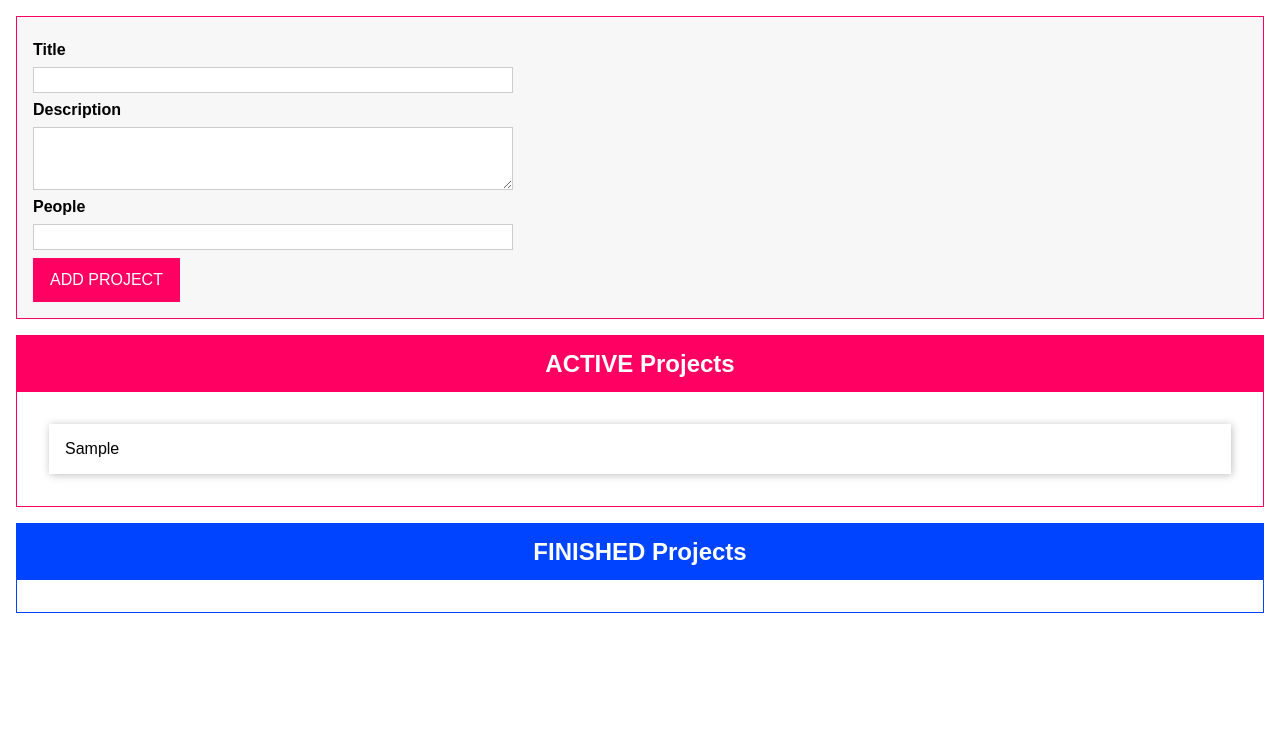
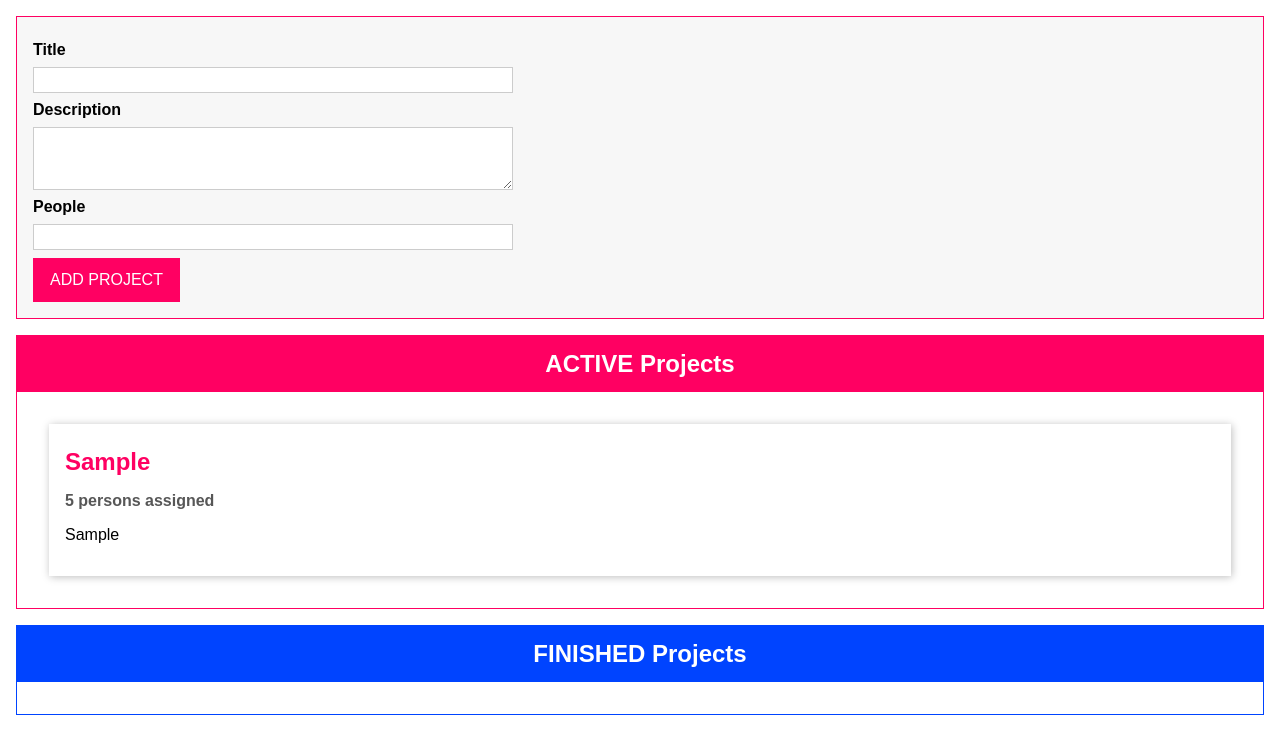
Before and after one commit to saerom-hong/typescript-learning, a website with bundled scripts: page index.html in a window 1280 px wide. Both pictures are taken after typing "Sample", "Sample", "5" into the empty fields and a click on the button "ADD PROJECT". Built offline with nearby package versions, Linux system fonts and the light colour scheme.

Commit message:
build Project #3 - display project items

```diff
--- a/index.html
+++ b/index.html
@@ -27,7 +27,11 @@
       </form>
     </template>
     <template id="single-project">
-      <li></li>
+      <li>
+        <h2></h2>
+        <h3></h3>
+        <p></p>
+      </li>
     </template>
     <template id="project-list">
       <section class="projects">
--- a/src/app.ts
+++ b/src/app.ts
@@ -280,10 +280,38 @@ class ProjectList extends Component<HTMLDivElement, HTMLElement> {
     )! as HTMLUListElement;
     listEl.innerHTML = ""; //avoid duplicate old list, just re-render lists every time
     for (const prjItem of this.assignedProjects) {
-      const listItem = document.createElement("li");
-      listItem.textContent = prjItem.title;
-      listEl?.appendChild(listItem);
+      new ProjectItem(this.element.querySelector("ul")!.id, prjItem);
+      // const listItem = document.createElement("li");
+      // listItem.textContent = prjItem.title;
+      // listEl?.appendChild(listItem);
     }
+  }
+}
+//rendering single project item
+class ProjectItem extends Component<HTMLUListElement, HTMLLIElement> {
+  private project: Project;
+
+  get persons() {
+    if (this.project.people === 1) {
+      return "1 Person";
+    } else {
+      return `${this.project.people} persons`;
+    }
+  }
+
+  constructor(hostId: string, project: Project) {
+    super("single-project", hostId, false, project.id);
+    this.project = project;
+
+    this.configure();
+    this.renderContent();
+  }
+  configure() {}
+  renderContent() {
+    this.element.querySelector("h2")!.textContent = this.project.title;
+    // to use getter method, access like a normal property not calling a function
+    this.element.querySelector("h3")!.textContent = this.persons + " assigned";
+    this.element.querySelector("p")!.textContent = this.project.description;
   }
 }
 
```
